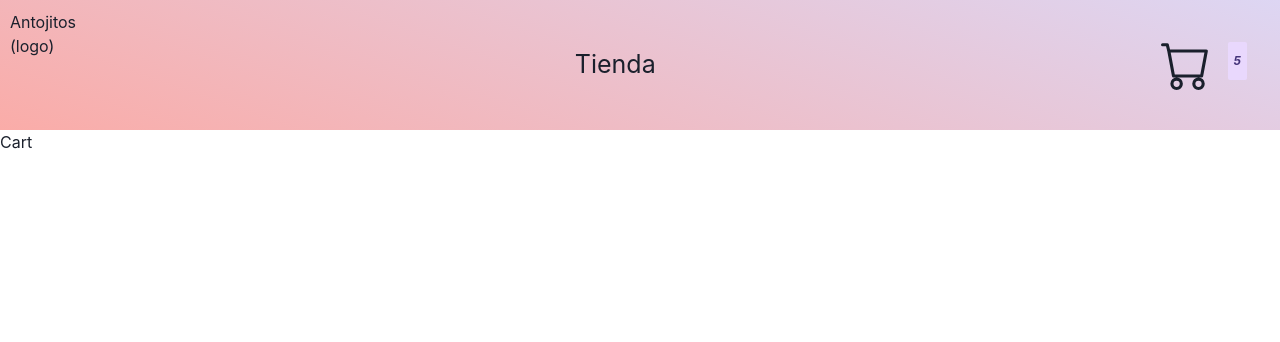
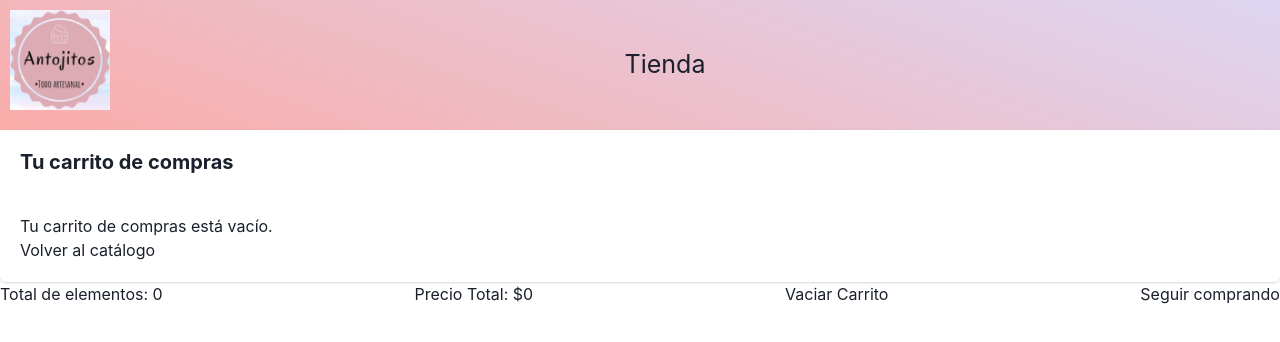
Before and after one commit to CaroAncina/PreEntrega1---Ancina-Carolina, a React (Vite) app: page /cart in a window 1280 px wide. Shown: the top 342 px of the page. Built offline with nearby package versions, Linux system fonts and the light colour scheme.

Commit message:
agrego cartcontext, modifico, cart y cartwidget, sincronizo contador

```diff
--- a/package.json
+++ b/package.json
@@ -10,6 +10,7 @@
     "preview": "vite preview"
   },
   "dependencies": {
+    "@chakra-ui/icons": "^2.1.1",
     "@chakra-ui/react": "^2.8.1",
     "@emotion/react": "^11.11.1",
     "@emotion/styled": "^11.11.0",
--- a/src/App.jsx
+++ b/src/App.jsx
@@ -7,6 +7,7 @@ import { BrowserRouter, Route, Routes } from 'react-router-dom'
 import Home from './components/Home'
 import Cart from './components/Cart'
 import ItemDetailContainer from './components/ItemDetailContainer'
+import {ShoppingCartContext}  from './context/ShoppingCartContext'
 
 
 const App = () => {
@@ -15,18 +16,16 @@ const App = () => {
 
       <BrowserRouter>
 
+        <ShoppingCartContext>
           <Navbar />
-
           <Routes>
-
             <Route exact path='/home' element={<Home />} />
             <Route exact path='/' element={<ItemListContainer />} />
             <Route exact path='/cart' element={<Cart />} />
             <Route exact path='/product/:id' element={<ItemDetailContainer />} />
             <Route exact path='/categoria/:categoryid' element={<ItemListContainer />} />
-
-
           </Routes>
+        </ShoppingCartContext>
 
       </BrowserRouter>
 
--- a/src/components/Cart.jsx
+++ b/src/components/Cart.jsx
@@ -1,9 +1,61 @@
-import React from 'react'
+import React from 'react';
+import { Link } from 'react-router-dom';
+import { useCart } from '../context/ShoppingCartContext';
+import { Box, Card, Heading, CardBody, CardHeader } from '@chakra-ui/react';
+import { DeleteIcon } from '@chakra-ui/icons';
+import "../styles/cart.css"
 
 const Cart = () => {
+  const { cart, removeItem, clear } = useCart();
+
+  const totalItems = cart.reduce((total, item) => total + item.quantity, 0);
+  const totalPrice = cart.reduce(
+    (total, item) => total + item.price * item.quantity,
+    0
+  );
+
   return (
-    <div>Cart</div>
-  )
+    <div className="cart-container">
+      <Card>
+        <CardHeader>
+          <Heading size="md">Tu carrito de compras</Heading>
+        </CardHeader>
+
+        <CardBody>
+          {cart.length === 0 ? (
+            <div>
+              <p>Tu carrito de compras está vacío.</p>
+              <Link to="/">Volver al catálogo</Link>
+            </div>
+          ) : (
+            <div>
+              <ul >
+                {cart.map((item) => (
+                  <li key={item.id} >
+                    <Box className='cart-items'>
+                      <p>{item.name}</p>
+                      <p>Cantidad: {item.quantity}</p>
+                      <p>Precio: ${item.price}</p>
+                      <button onClick={() => removeItem(item.id)}>
+                        <DeleteIcon />
+                      </button>
+                    </Box>
+                  </li>
+                ))}
+              </ul>
+            </div>
+          )}
+        </CardBody>
+      </Card>
+
+      <Box display="flex" alignItems="center" justifyContent="space-between">
+        <p>Total de elementos: {totalItems}</p>
+        <p>Precio Total: ${totalPrice}</p>
+        <button onClick={clear}>Vaciar Carrito</button>
+        <Link to="/">Seguir comprando</Link>
+      </Box>
+    </div>
+  );
 }
 
-export default Cart
+export default Cart;
--- a/src/components/CartWidget.jsx
+++ b/src/components/CartWidget.jsx
@@ -1,26 +1,34 @@
-import React from 'react'
-
-import "../styles/navbar.css"
-
-
+import React from 'react';
+import { useCart } from '../context/ShoppingCartContext';
+import { Link } from 'react-router-dom';
 import { Badge, Box, Flex, Divider } from '@chakra-ui/react'
 
 const CartWidget = () => {
+
+    const { cart } = useCart();
+
+    // Calcular el número total de elementos en el carrito
+    const totalItems = cart.reduce((total, item) => total + item.quantity, 0);
+
+    // Verificar si hay elementos en el carrito
+    const cartitems = totalItems > 0;
+
     return (
+
+        cartitems ? (
             <Flex>
                 <Box>
-                <svg xmlns="http://www.w3.org/2000/svg" width="80" height="50" fill="currentColor" class="bi bi-cart" viewBox="0 0 16 16">
-
+                    <svg xmlns="http://www.w3.org/2000/svg" width="80" height="50" fill="currentColor" viewBox="0 0 16 16">
                         <path d="M0 1.5A.5.5 0 0 1 .5 1H2a.5.5 0 0 1 .485.379L2.89 3H14.5a.5.5 0 0 1 .491.592l-1.5 8A.5.5 0 0 1 13 12H4a.5.5 0 0 1-.491-.408L2.01 3.607 1.61 2H.5a.5.5 0 0 1-.5-.5zM3.102 4l1.313 7h8.17l1.313-7H3.102zM5 12a2 2 0 1 0 0 4 2 2 0 0 0 0-4zm7 0a2 2 0 1 0 0 4 2 2 0 0 0 0-4zm-7 1a1 1 0 1 1 0 2 1 1 0 0 1 0-2zm7 0a1 1 0 1 1 0 2 1 1 0 0 1 0-2z" />
-
                     </svg>
                 </Box>
                 <Divider />
                 <Box>
-                <Badge className="cart-number" colorScheme='purple'>5</Badge>
+                    <Badge className="cart-number" colorScheme='purple'>{totalItems}</Badge>
                 </Box>
             </Flex>
-    )
+        ) : null
+    );
 }
 
 export default CartWidget
--- a/src/components/ItemList.jsx
+++ b/src/components/ItemList.jsx
@@ -1,5 +1,6 @@
 import React from 'react'
 import Item from './Item'
+import { Container } from '@chakra-ui/react'
 import "../styles/item-list.css"
 
 const Itemlist = ({ productos }) => {
@@ -8,6 +9,7 @@ const Itemlist = ({ productos }) => {
         <div className='item-list'>
             {productos.map((p) => {
                 return (
+                    <Container>
                         <Item
                             key={p.id}
                             id={p.id}
@@ -17,6 +19,7 @@ const Itemlist = ({ productos }) => {
                             category={p.category}
                             image={p.image}
                         />
+                    </Container>
                 )
             })
             }
@@ -24,4 +27,4 @@ const Itemlist = ({ productos }) => {
     )
 }
 
-export default Itemlist
+export default React.memo(Itemlist)
--- a/src/components/Navbar.jsx
+++ b/src/components/Navbar.jsx
@@ -1,7 +1,7 @@
 import React from 'react'
 import "../styles/navbar.css"
 import CartWidget from './CartWidget'
-import { Menu, MenuButton, MenuList, MenuItem, Flex, Box, Spacer } from '@chakra-ui/react'
+import { Menu, MenuButton, MenuList, MenuItem, Flex, Box, Spacer,Image } from '@chakra-ui/react'
 import { Link } from 'react-router-dom'
 
 const Navbar = () => {
@@ -11,7 +11,7 @@ const Navbar = () => {
 
             <Box className="logo">
                 <Link to={"/Home"}>
-                    <h1>Antojitos (logo)</h1>
+                <Image src="/public/logoantojitos.png" alt="Logo Antojitos" />
                 </Link>
             </Box>
 
--- /dev/null
+++ b/src/context/ShoppingCartContext.jsx
@@ -0,0 +1,66 @@
+import { createContext, useState, useContext } from "react";
+
+export const CartContext = createContext(null);
+
+export const ShoppingCartContext = ({ children }) => {
+    const [cart, setCart] = useState([]);
+
+    // Agregar un producto al carrito
+    const addItem = (item, quantity) => {
+        // Comprobamos si el producto ya está en el carrito
+        const existingItem = cart.find((cartItem) => cartItem.id === item.id);
+
+        if (existingItem) {
+            // Si el producto ya está en el carrito, actualizamos su cantidad
+            const updatedCart = cart.map((cartItem) => {
+                if (cartItem.id === item.id) {
+                    return { ...cartItem, quantity: cartItem.quantity + quantity };
+                }
+                return cartItem;
+            });
+            setCart(updatedCart);
+        } else {
+            // Si el producto no está en el carrito, lo agregamos
+            setCart([...cart, { ...item, quantity }]);
+        }
+    };
+
+    // Eliminar un producto del carrito por ID
+    const removeItem = (itemId) => {
+        const updatedCart = cart.map((cartItem) => {
+            if (cartItem.id === itemId) {
+                if (cartItem.quantity > 1) {
+                    // Si la cantidad es mayor que 1, se reduce la cantidad
+                    return { ...cartItem, quantity: cartItem.quantity - 1 };
+                } else {
+                    // Si la cantidad es 1, se elimina el producto
+                    return null;
+                }
+            }
+            return cartItem;
+        });
+
+        // Filtramos los elementos nulos y actualizamos el carrito
+        setCart(updatedCart.filter((item) => item));
+    };
+
+    // Verificar si un producto está en el carrito
+    const isInCart = (id) => {
+        return cart.some((cartItem) => cartItem.id === id);
+    };
+
+    // Eliminar todos los productos del carrito
+    const clear = () => {
+        setCart([]);
+    };
+
+    return (
+        <CartContext.Provider value={{ cart, addItem, removeItem, isInCart, clear }}>
+            {children}
+        </CartContext.Provider>
+    );
+};
+
+export const useCart = () => {
+    return useContext(CartContext);
+};
--- /dev/null
+++ b/src/styles/cart.css
@@ -0,0 +1,6 @@
+.cart-items {
+    display: flex;
+    flex-direction: row;
+    justify-content: space-around;
+    align-items: center;
+}
```
Also changed, not shown: src/components/ItemDetail.jsx (+21 -21 lines), public/logoantojitos.png (added), 1 other file (tests, documents, lock files or other folders). Lines whose indentation alone changed are shown as unchanged.
